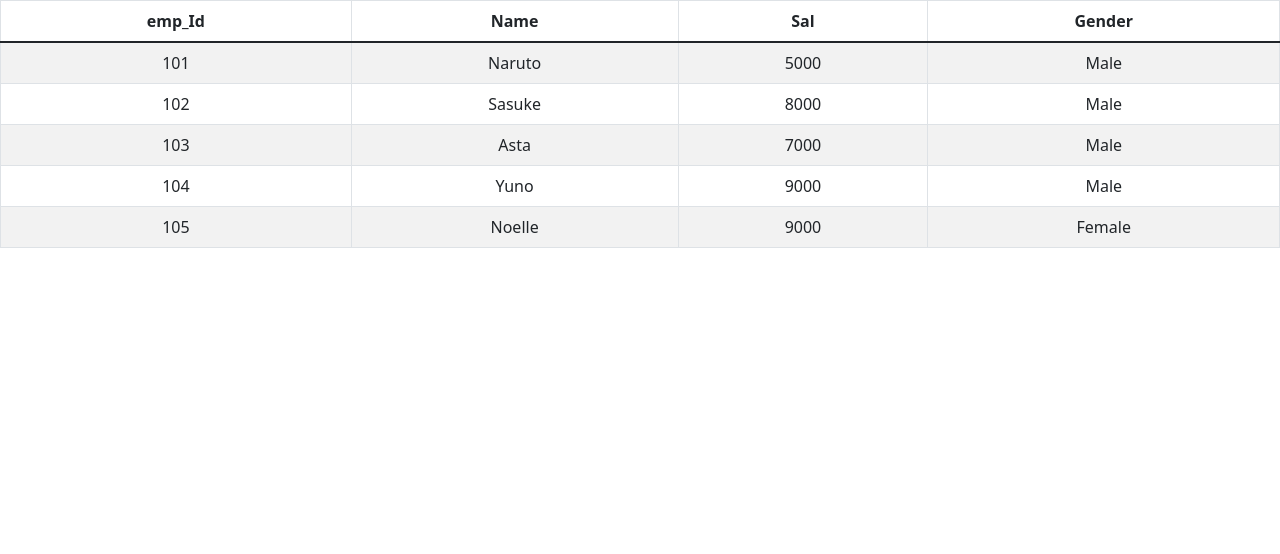
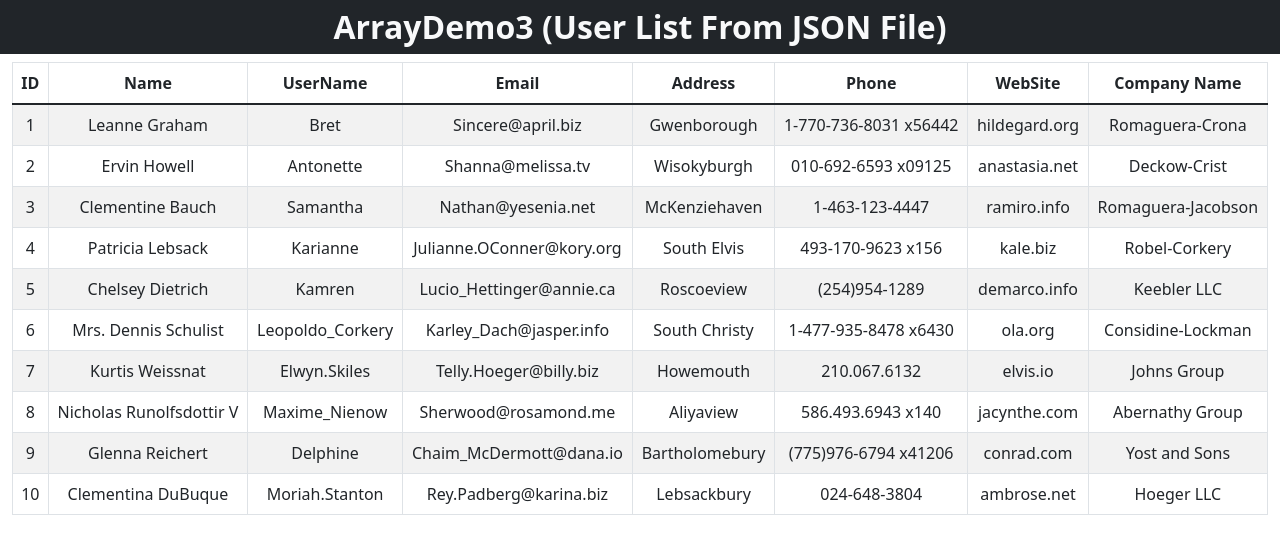
Before and after one commit to Santosh-Baliarsingh/reactdemo, a React (Create React App) app: page / in a window 1280 px wide. Shown: the top 554 px of the page. Built offline with nearby package versions, Linux system fonts and the light colour scheme.

Commit message:
App.js Updated

```diff
--- a/src/App.js
+++ b/src/App.js
@@ -1,11 +1,11 @@
-import React from 'react';
+import React from "react";
 // import Header from './Components/header/Header';
 // import Main from './Components/main/Main';
 // import Navbar from './Components/navbar/Navbar';
 // import Carousel from './Components/carousel/Carousel';
 // import ArrayDemo1 from './Components/Listitems/ArrayDemo1';
 // import ArrayDemo2 from './Components/Listitems/ArrayDemo2';
-// import ArrayDemo3 from './Components/Listitems/ArrayDemo3';
+import ArrayDemo3 from './Components/Listitems/ArrayDemo3';
 // import Fakestore from './Components/Listitems/Fakestore';
 // import ForceUpdateDemo1 from './Components/forceupdate/ForceUpdateDemo1';
 // import PropsParent from './Components/props/PropsParent';
@@ -26,44 +26,41 @@ import React from 'react';
 // import Assignment2 from './Components/assignment/Assignment2';
 // import Assignment3 from './Components/assignment/Assignment3';
 // import Assignment4 from './Components/assignment/Assignment4';
+// import Practice from "./Components/practice/Practice";
 
-
-import './App.css';
-import Practice from './Components/practice/Practice';
-
+import "./App.css";
 
 function App() {
-
   return (
     <div>
-     {/* <Header/>
-     <Navbar />
-     <Carousel/>
-     <Main/>
-     <ArrayDemo1></ArrayDemo1>
-     <ArrayDemo2></ArrayDemo2>
+      {/* <Header/> */}
+      {/* <Navbar /> */}
+      {/* <Carousel/> */}
+      {/* <Main/> */}
+      {/* <ArrayDemo1></ArrayDemo1> */}
+      {/* <ArrayDemo2></ArrayDemo2> */}
       <ArrayDemo3></ArrayDemo3>
-     <Fakestore></Fakestore>
-     <ForceUpdateDemo1></ForceUpdateDemo1>
-     <PropsParent></PropsParent>
-    <Products></Products>
-    <ModuleCss></ModuleCss> */}
-     {/* <ConditionalRendering1></ConditionalRendering1>
-     <ConditionalRendering2></ConditionalRendering2>
-     <ConditionalRendering3></ConditionalRendering3>
-     <ConditionalRendering4></ConditionalRendering4> */}
-     {/* <ReactExpression></ReactExpression>
-     <StateDemo1></StateDemo1>
-     <StateDemo2></StateDemo2> */}
+      {/* <Fakestore></Fakestore> */}
+      {/* <ForceUpdateDemo1></ForceUpdateDemo1> */}
+      {/* <PropsParent></PropsParent> */}
+      {/* <Products></Products> */}
+      {/* <ModuleCss></ModuleCss> */}
+      {/* <ConditionalRendering1></ConditionalRendering1> */}
+      {/* <ConditionalRendering2></ConditionalRendering2> */}
+      {/* <ConditionalRendering3></ConditionalRendering3> */}
+      {/* <ConditionalRendering4></ConditionalRendering4> */}
+      {/* <ReactExpression></ReactExpression> */}
+      {/* <StateDemo1></StateDemo1> */}
+      {/* <StateDemo2></StateDemo2> */}
       {/* <StateDemo3></StateDemo3> */}
       {/* <StateDemo4></StateDemo4> */}
-     {/* <StateDemo5></StateDemo5>
-     <Assignment1></Assignment1>
-     <Assignment2></Assignment2>
-     <Assignment3></Assignment3> */}
+      {/* <StateDemo5></StateDemo5> */}
+      {/* <Assignment1></Assignment1> */}
+      {/* <Assignment2></Assignment2> */}
+      {/* <Assignment3></Assignment3> */}
       {/* <Assignment4></Assignment4> */}
       {/* <Footer></Footer> */}
-     <Practice/>
+      {/* <Practice /> */}
     </div>
   );
 }
--- a/src/Components/Listitems/ArrayDemo3.js
+++ b/src/Components/Listitems/ArrayDemo3.js
@@ -2,6 +2,7 @@ import React from "react";
 import users from "./users.json";
 
 export default function ArrayDemo3() {
+
   return (
     <>
       <h2 className="text-center fw-bold text-light bg-dark p-2">
```
Lines whose indentation alone changed are shown as unchanged.
